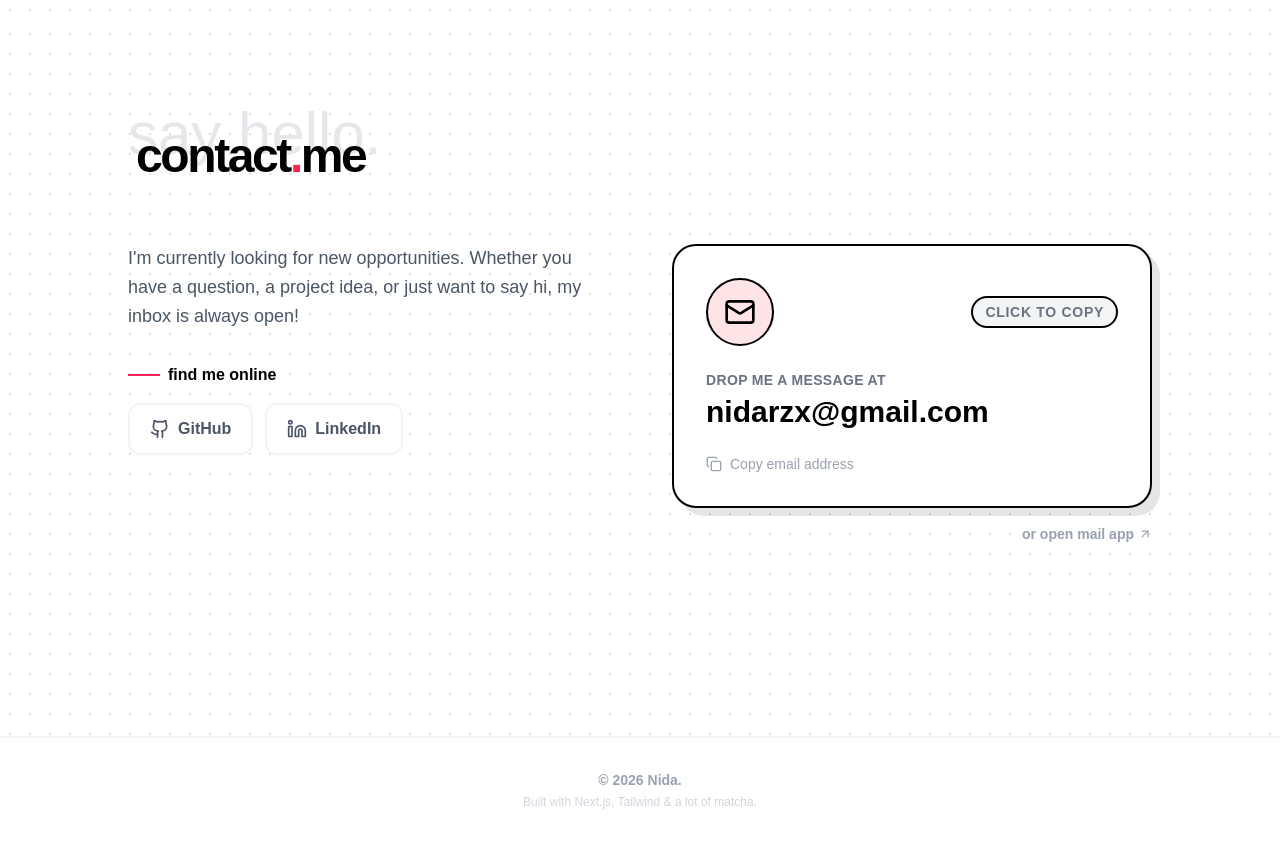
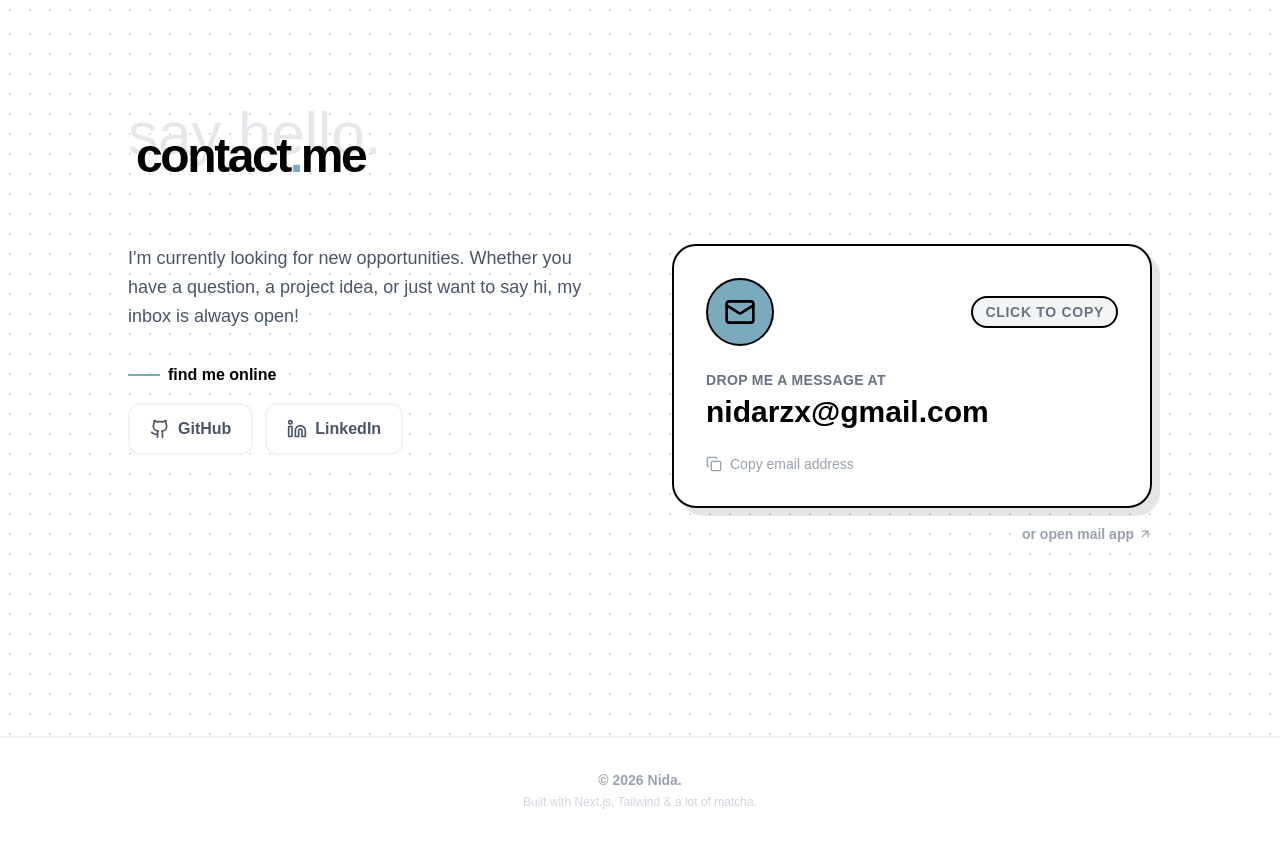
Before and after one commit to nidarath/porfolio, a Next.js app: page / in a window 1280 px wide. Shown: the part 2400-3242 px from the top of the page. Built offline with nearby package versions, Linux system fonts and the light colour scheme.

Commit message:
changed colors

```diff
--- a/components/contact.tsx
+++ b/components/contact.tsx
@@ -38,7 +38,7 @@ export default function Contact() {
             say hello.
           </h2>
           <h3 className="text-4xl font-black tracking-tighter text-black md:text-5xl -mt-4 md:-mt-8 ml-2">
-            contact<span className="text-rose-500">.</span>me
+            contact<span className="text-[#79ABBD]">.</span>me
           </h3>
         </motion.div>
 
@@ -59,7 +59,7 @@ export default function Contact() {
             {/* socials */}
             <div>
               <h4 className="font-bold text-black mb-4 flex items-center gap-2">
-                <span className="w-8 h-0.5 bg-rose-500 inline-block"></span> find me online
+                <span className="w-8 h-0.5 bg-[#79ABBD] inline-block"></span> find me online
               </h4>
               <div className="flex flex-wrap gap-3">
                 {socials.map((social, i) => (
@@ -90,12 +90,12 @@ export default function Contact() {
             {/* copy button */}
             <motion.div
               onClick={copyEmail}
-              whileHover={{ y: -5, boxShadow: "8px 8px 0px 0px #FDA4AF" }} // shadow on hover
-              whileTap={{ scale: 0.98, boxShadow: "0px 0px 0px 0px #FDA4AF" }}
+              whileHover={{ y: -5, boxShadow: "8px 8px 0px 0px #79ABBD" }}
+              whileTap={{ scale: 0.98, boxShadow: "0px 0px 0px 0px #79ABBD" }}
               className="group relative bg-white border-2 border-black rounded-3xl p-8 cursor-pointer shadow-[8px_8px_0px_0px_rgba(0,0,0,0.1)] transition-all flex flex-col gap-6"
             >
               <div className="flex items-center justify-between">
-                <div className={`p-4 rounded-full border-2 border-black transition-colors ${copied ? 'bg-green-100' : 'bg-rose-100'}`}>
+                <div className={`p-4 rounded-full border-2 border-black transition-colors ${copied ? 'bg-green-100' : 'bg-[#79ABBD]'}`}>
                     {copied ? <Check size={32} className="text-black" /> : <Mail size={32} className="text-black" />}
                 </div>
 
@@ -106,7 +106,7 @@ export default function Contact() {
 
               <div>
                 <p className="text-gray-500 font-bold text-sm uppercase tracking-wide mb-1">Drop me a message at</p>
-                <h3 className="text-2xl md:text-3xl font-black text-black group-hover:text-rose-500 transition-colors break-all">
+                <h3 className="text-2xl md:text-3xl font-black text-black group-hover:text-[#79ABBD] transition-colors break-all">
                   nidarzx@gmail.com
                 </h3>
               </div>
```
Also changed, not shown: public/kidsU.png (added), public/medguide.png.
